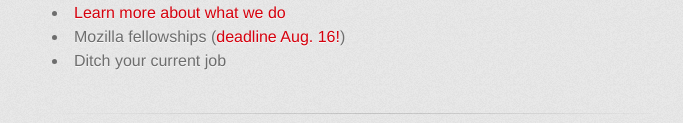
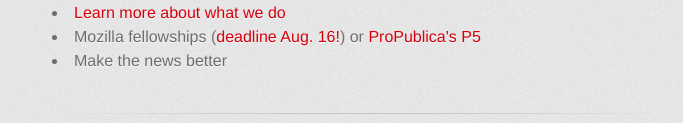
Before and after one commit to dwillis/ruby_for_journalism, a plain HTML site: page index.html in a window 1280 px wide. Shown: the part 2264-2387 px from the top of the page, without its empty margins (298-981 px from the left). Drawn offline with Linux system fonts and the light colour scheme; a web font is replaced by a local one.

Commit message:
Create gh-pages branch via GitHub

```diff
--- a/index.html
+++ b/index.html
@@ -93,8 +93,9 @@
 <li>
 <a href="http://www.ire.org/nicar/">Learn more about</a> <a href="http://www.propublica.org/nerds">what we do</a>
 </li>
-<li>Mozilla fellowships (<a href="http://opennews.org/fellowships/apply.html">deadline Aug. 16!</a>)</li>
-<li>Ditch your current job</li>
+<li>Mozilla fellowships (<a href="http://opennews.org/fellowships/apply.html">deadline Aug. 16!</a>) or <a href="http://www.propublica.org/about/p5-project">ProPublica's P5</a>
+</li>
+<li>Make the news better</li>
 </ul>
         </section>
 
```
Also changed, not shown: params.json (+1 -1 lines).
